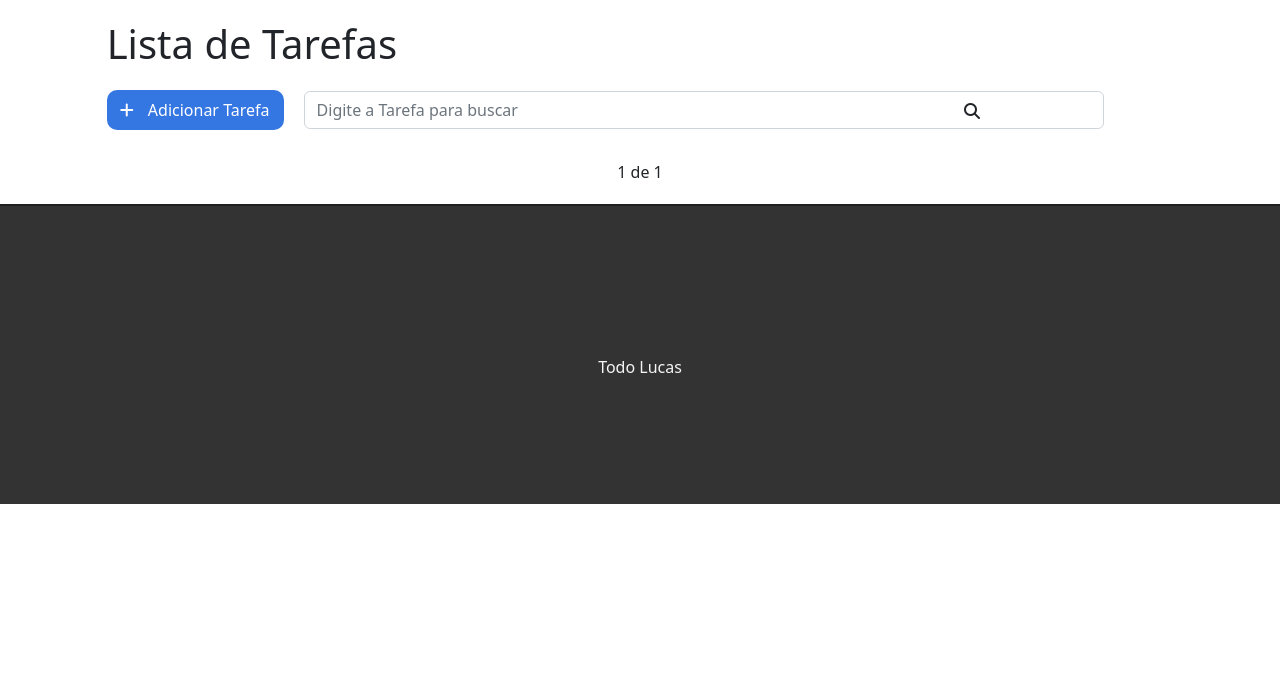
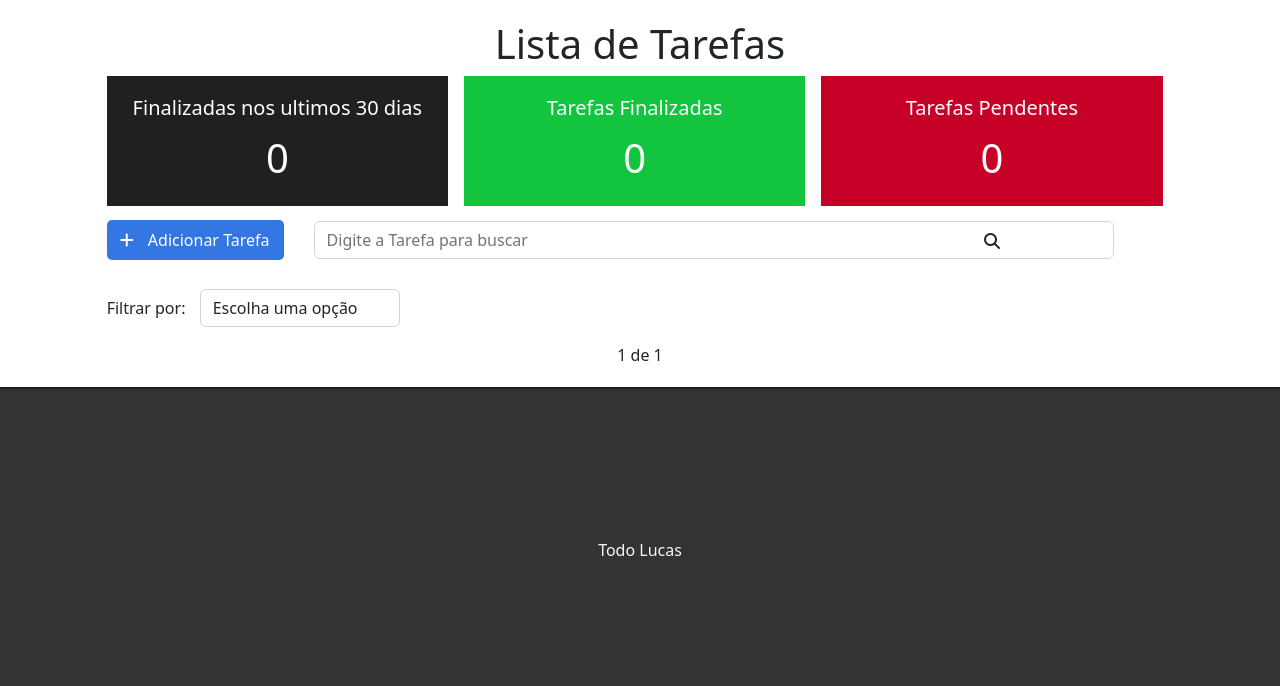
Before and after one commit to LukeRobs/Lista-de-Tarefas, a Django app: page / in a window 1280 px wide. Shown: the part 57-743 px from the top of the page. Run offline with Django 4.2, Linux system fonts and the light colour scheme; the visitor is signed in with stand-in values (Sample User, id 1); data that the repository does not hold is empty; some libraries are stand-ins or nearby versions.

Commit message:
adicionando novas funções

```diff
--- a/tasks/models.py
+++ b/tasks/models.py
@@ -1,9 +1,8 @@
 from django.db import models
-
+from django.contrib.auth import get_user_model
 class Task(models.Model):
 
     STATUS = (
-        ('pending', 'pending'),
         ('doing', 'doing'),
         ('done', 'done'),
     )
@@ -11,9 +10,10 @@ class Task(models.Model):
     title = models.CharField(max_length=255)
     description = models.TextField()
     done = models.CharField(
-        max_length=7,
+        max_length=5,
         choices = STATUS,
     )
+    user = models.ForeignKey(get_user_model(),on_delete=models.CASCADE)
     created_at = models.DateTimeField(auto_now_add=True)
     updated_at = models.DateTimeField(auto_now=True)
 
--- a/tasks/static/css/style.css
+++ b/tasks/static/css/style.css
@@ -7,6 +7,9 @@
 }
 .container-fluid a {
     text-decoration: none;
+}
+.offset-1.col-10.list-div h1 {
+    text-align: center;
 }
 /* Navbar */
 
@@ -25,13 +28,47 @@
     letter-spacing: 2px;
 }
 
+/* dashboard */
+.dashboard {
+    padding: 0;
+    width: 100%;
+    display: block;
+}
+.dashboard h4 {
+    font-size: 20px;
+}
+.dashboard span {
+    font-size: 40px;
+    display: block;
+    width: 100%;
+}
+.dashboard-box {
+    float: left;
+    background-color: #DFDFDF;
+    color: #FFF;
+    padding: 20px;
+    box-sizing: border-box;
+    height: 130px;
+    width: 32%;
+    text-align: center;
+}
+.dashboard-box:nth-child(2) {
+    margin-left: 1.5%;
+    margin-right: 1.5%;
+}
+#dashboard-lastdays {
+    background-color: #202020;
+}
+#dashboard-done {
+    background-color: #13c43f;
+}
+#dashboard-doing {
+    background-color: #c70027;
+}
 /* Botão de adicionar */
 
 #add-link {
     text-decoration: none;
-}
-.btn.btn-success {
-    margin-top: 10px;
 }
 .add-div {
     background-color: #3476e2;
@@ -39,8 +76,8 @@
     display: inline-block;
     color: #FFF;
     padding: 8px;
-    border-radius: 10px;
-    margin-right: 15px;
+    border-radius: 5px;
+    margin-right: 25px;
 }
 .fas.fa-plus {
     color: #FFF;
@@ -52,9 +89,9 @@
 
 .fas.fa-search {
     position: absolute;
-    top: 160px;
-    right: 300px;
-    cursor: po;
+    top: 290px;
+    right: 280px;
+    cursor: pointer;
 }
 .search-div {
     padding: 0px;
@@ -62,8 +99,17 @@
     margin-bottom: 15px;
     display: inline-block;
 }
-
-
+/* Filter */
+.filter-div {
+    margin-bottom: 15px;
+    padding: 0;
+}
+#filter {
+    display: inline-block;
+    width: 200px;
+    margin-left: 10px;
+    margin-top: 15px;
+}
 
 /* Lista de Tarefas */
 
@@ -77,10 +123,14 @@
     list-style: none;
     font-size: 20px;
     height: 50px;
+    padding: 0 15px;
     padding-top: 10px;
     border-bottom: 1px dashed #ccc;
 }
-.fas.fa-trash, .fas.fa-edit {
+.task-item.done {
+    background-color: #ccc;
+}
+.fas.fa-trash, .fas.fa-edit, .fas.fa-check {
     cursor: pointer;
     margin: 5px;
     font-size: 20px;
@@ -89,9 +139,16 @@
 .fas.fa-trash {
     color: #c70027;
 }
-.fas.fa.edit {
+.fas.fa-edit {
     color: #202020;
 }
+.done .fas.fa-check {
+    color: #13c43f;
+}
+.fas.fa-check {
+    color: #ccc;
+}
+
 /* Rodapé */
 
 footer {
@@ -135,3 +192,7 @@ ul.messages li {
 .auth-card {
     margin-bottom: 30px;
 }
+.change-form-p {
+    margin-top: 30px;
+    text-align: center;
+}
--- a/tasks/static/js/scripts.js
+++ b/tasks/static/js/scripts.js
@@ -1,8 +1,10 @@
 $(document).ready(function() {
 
+    var baseUrl = 'http://localhost:8000/';
     var deleteBtn = $('.delete-btn');
     var searchBtn = $('#search-btn');
     var searchForm = $('#search-form');
+    var filter = $('#filter');
 
     $(deleteBtn).on('click', function(e){
 
@@ -18,5 +20,10 @@ $(document).ready(function() {
     });
     $(searchBtn).on('click', function() {
         searchForm.submit();
-    })
+    });
+
+    $(filter).change(function() {
+        var filter = $(this).val();
+        window.location.href = baseUrl + '?filter=' + filter;
+    });
 });
--- a/tasks/templates/tasks/list.html
+++ b/tasks/templates/tasks/list.html
@@ -5,6 +5,20 @@
 {% block content %}
 <div class="offset-1 col-10 list-div">
     <h1>Lista de Tarefas</h1>
+    <div class="container dashboard">
+        <div class="col-4 dashboard-box" id="dashboard-lastdays">
+            <h4>Finalizadas nos ultimos 30 dias</h4>
+            <span>{{ tasksrencently }}</span>
+        </div>
+        <div class="col-4 dashboard-box" id="dashboard-done">
+            <h4>Tarefas Finalizadas</h4>
+            <span>{{ tasksdone }}</span>
+        </div>
+        <div class="col-4 dashboard-box" id="dashboard-doing">
+            <h4>Tarefas Pendentes</h4>
+            <span>{{ tasksdoing }}</span>
+        </div>
+    </div>
     <a id="add-link" href="newtask/">
         <div class="col-2 add-div">
             <i class="fas fa-plus"></i> Adicionar Tarefa
@@ -16,26 +30,40 @@
             <i class="fas fa-search" id="search-btn"></i>
         </form>
     </div>
+    <div class="col-12 filter-div">
+        <span>Filtrar por:</span>
+        <select name="filter" id="filter" class="form-control">
+            <option value="">Escolha uma opção</option>
+            <option value="done">Tarefas Concluidas</option>
+            <option value="doing">Tarefas pendentes</option>
+
+        </select>
+    </div>
     {% if messages %}
     <ul class="messages">
         {% for message in messages %}
-            <li {% if message.tags %}class="alert alert-{{message.tags}}"{% endif %}>{{ message }}</li>
+        <li {% if message.tags %}class="alert alert-{{message.tags}}" {% endif %}>{{ message }}</li>
         {% endfor %}
     </ul>
     {% endif %}
     <ul class="task-list">
         {% for task in tasks %}
+        {% if task.done == 'doing' %}
         <li class="task-item">
+            {% else %}
+        <li class="task-item done">
+            {% endif %}
             <span><a href="/task/{{task.id}}">{{task.title}}</a></span>
             <a href="delete/{{task.id}}" class="delete-btn"><span><i class="fas fa-trash"></i></span></a>
             <a href="edit/{{task.id}}"><span><i class="fas fa-edit"></i></span></a>
+            <a href="changestatus/{{task.id}}"><span><i class="fas fa-check"></i></span></a>
         </li>
         {% endfor %}
     </ul>
     <div class="pagination">
         <span class="step-links">
             {% if tasks.has_previous %}
-                <a href="?page={{ tasks.previous_page_number }}"><i class="fas fa-arrow-left"></i></a>
+            <a href="?page={{ tasks.previous_page_number }}"><i class="fas fa-arrow-left"></i></a>
             {% endif %}
             {% if tasks.paginator.num_pages %}
             <span class="current">
@@ -44,7 +72,7 @@
 
             {% endif %}
             {% if tasks.has_next %}
-                <a href="?page={{ tasks.next_page_number }}"><i class="fas fa-arrow-right"></i></a>
+            <a href="?page={{ tasks.next_page_number }}"><i class="fas fa-arrow-right"></i></a>
             {% endif %}
         </span>
     </div>
--- a/tasks/urls.py
+++ b/tasks/urls.py
@@ -7,5 +7,6 @@ urlpatterns = [
     path('task/<int:id>', views.taskView, name="task-view"),
     path('newtask/', views.newTask, name="new-task"),
     path('edit/<int:id>', views.editTask, name="edit-task"),
+    path('changestatus/<int:id>', views.changeStatus, name="change-status"),
     path('delete/<int:id>', views.deleteTask, name="delete-task"),
 ]
--- a/tasks/views.py
+++ b/tasks/views.py
@@ -5,18 +5,26 @@ from .forms import TaskForm
 from django.contrib import messages
 from .models import Task
 from django.core.paginator import Paginator
+import datetime
 
 @login_required
 def taskList(request):
 
     search = request.GET.get('search')
+    filter = request.GET.get('filter')
+    tasksDoneRecently = Task.objects.filter(done = 'done', updated_at__gt=datetime.datetime.now()-datetime.timedelta(days=30)).count()
+    tasksDone = Task.objects.filter(done = 'done', user=request.user).count()
+    tasksDoing = Task.objects.filter(done = 'doing', user=request.user).count()
 
     if search:
 
-        tasks = Task.objects.filter(title__icontains=search)
+        tasks = Task.objects.filter(title__icontains=search, user=request.user)
+
+    elif filter:
+        tasks = Task.objects.filter(done=filter, user=request.user)
 
     else:
-        tasks_list = Task.objects.all().order_by('-created_at')
+        tasks_list = Task.objects.all().order_by('-created_at').filter(user=request.user)
 
         paginator = Paginator(tasks_list, 10)
 
@@ -24,7 +32,7 @@ def taskList(request):
 
         tasks = paginator.get_page(page)
 
-    return render(request, 'tasks/list.html', {'tasks': tasks})
+    return render(request, 'tasks/list.html', {'tasks': tasks, 'tasksrencently': tasksDoneRecently, 'tasksdone': tasksDone, 'tasksdoing': tasksDoing})
 
 
 @login_required
@@ -40,6 +48,7 @@ def newTask(request):
 
         if form.is_valid():
             task = form.save(commit=False)
+            task.user = request.user
             task.save()
             messages.info(request, 'Tarefa Adicionada com sucesso')
             return redirect('/')
@@ -72,3 +81,17 @@ def deleteTask(request,id):
     task.delete()
     messages.info(request, 'Tarefa deletada com sucesso')
     return redirect('/')
+
+@login_required
+def changeStatus(request, id):
+    task = get_object_or_404(Task, pk=id)
+
+    if(task.done == 'doing'):
+        task.done = 'done'
+
+    else:
+        task.done = 'doing'
+
+    task.save()
+
+    return redirect('/')
--- a/templates/registration/register.html
+++ b/templates/registration/register.html
@@ -16,8 +16,12 @@
 
                     {{ form|crispy }}
 
-                    <button type="submit" class="btn btn-primary btn-block">Registrar</button>
+                    <div class="d-grid gap-2 col-6 mx-auto mt-3">
+                        <button type="submit" class="btn btn-primary">Entrar</button>
+                    </div>
                 </form>
+
+                <p class="change-form-p">Ja possui uma conta? <a href="/accounts/login">Clique aqui!</a></p>
             </div>
 
         </div>
```
Also changed, not shown: templates/registration/login.html (+6 -6 lines), tasks/migrations/0002_alter_task_done.py (added), tasks/migrations/0003_task_user.py (added).
